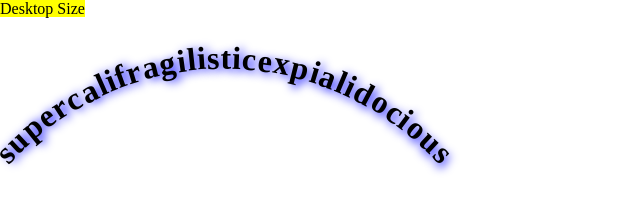
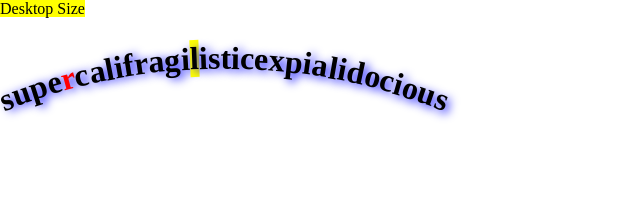
Before and after one commit to tlumberg/arctext-js, a plain HTML site: page index.html in a window 1280 px wide. Shown: the whole page, without its empty margins (0-640 px from the left). Drawn offline with nearby package versions, Linux system fonts and the light colour scheme.

Commit message:
Added new styling

```diff
--- a/css/styles.css
+++ b/css/styles.css
@@ -5,6 +5,13 @@ h1 {
   text-shadow: 4px 2px 10px blue;
 }
 
+.char5 {
+  color: red;
+}
+
+.char15 {
+  background: yellow;
+}
 
 
 /********************
--- a/js/scripts.js
+++ b/js/scripts.js
@@ -1,3 +1,3 @@
 // YOUR SCRIPTS GO HERE
 
-$('h1').arctext({radius: 300})
+$('h1').arctext({radius: 600})
```
